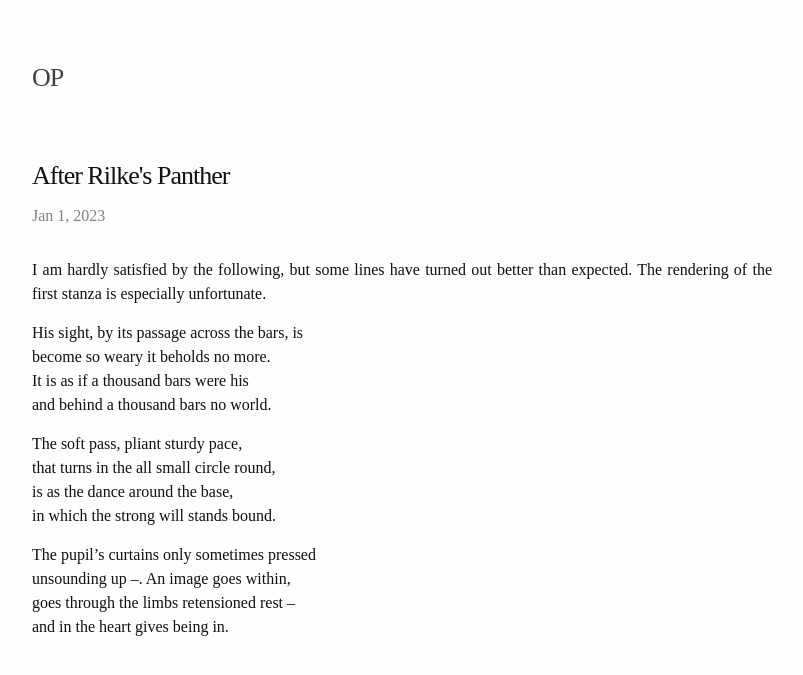
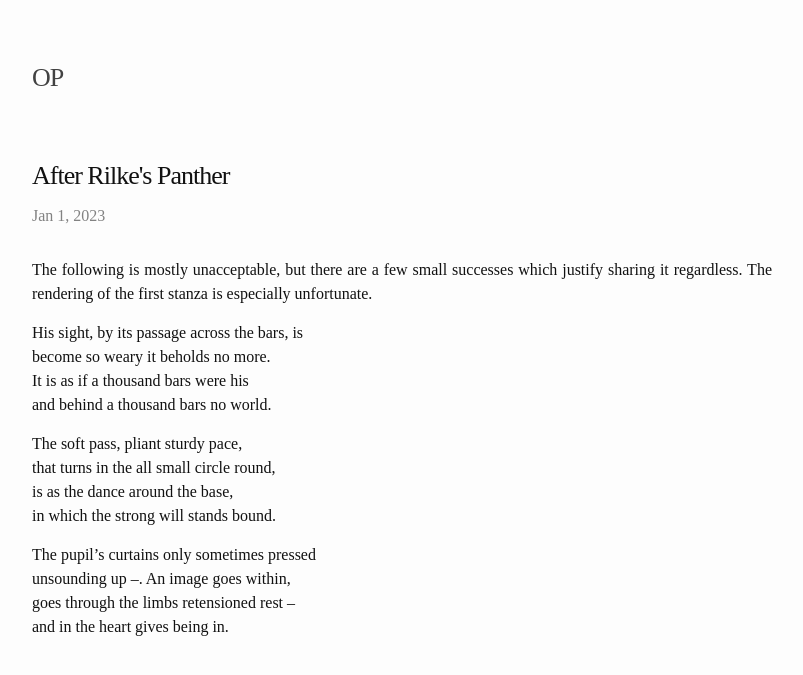
Before and after one commit to TheatrumMundi/TheatrumMundi, a Jekyll site: the page built from _posts/2023-01-01-After-Rilke's-Panther.markdown, in a window 1280 px wide. Shown: the top 675 px of the page, without its empty margins (238-1041 px from the left). Built offline with Jekyll 4.4.1, drawn with Linux system fonts in a browser that asks for light colours; some web fonts are replaced.

Commit message:
Update 2023-01-01-After-Rilke's-Panther.markdown

```diff
--- a/_posts/2023-01-01-After-Rilke's-Panther.markdown
+++ b/_posts/2023-01-01-After-Rilke's-Panther.markdown
@@ -4,7 +4,7 @@ title:  "After Rilke's Panther"
 date:   2023-01-01 16:26:00 +0100
 categories: jekyll update
 ---
-I am hardly satisfied by the following, but some lines have turned out better than expected. The rendering of the first stanza is especially unfortunate.
+The following is mostly unacceptable, but there are a few small successes which justify sharing it regardless. The rendering of the first stanza is especially unfortunate.
 
 His sight, by its passage across the bars, is <br>
 become so weary it beholds no more. <br>
```
